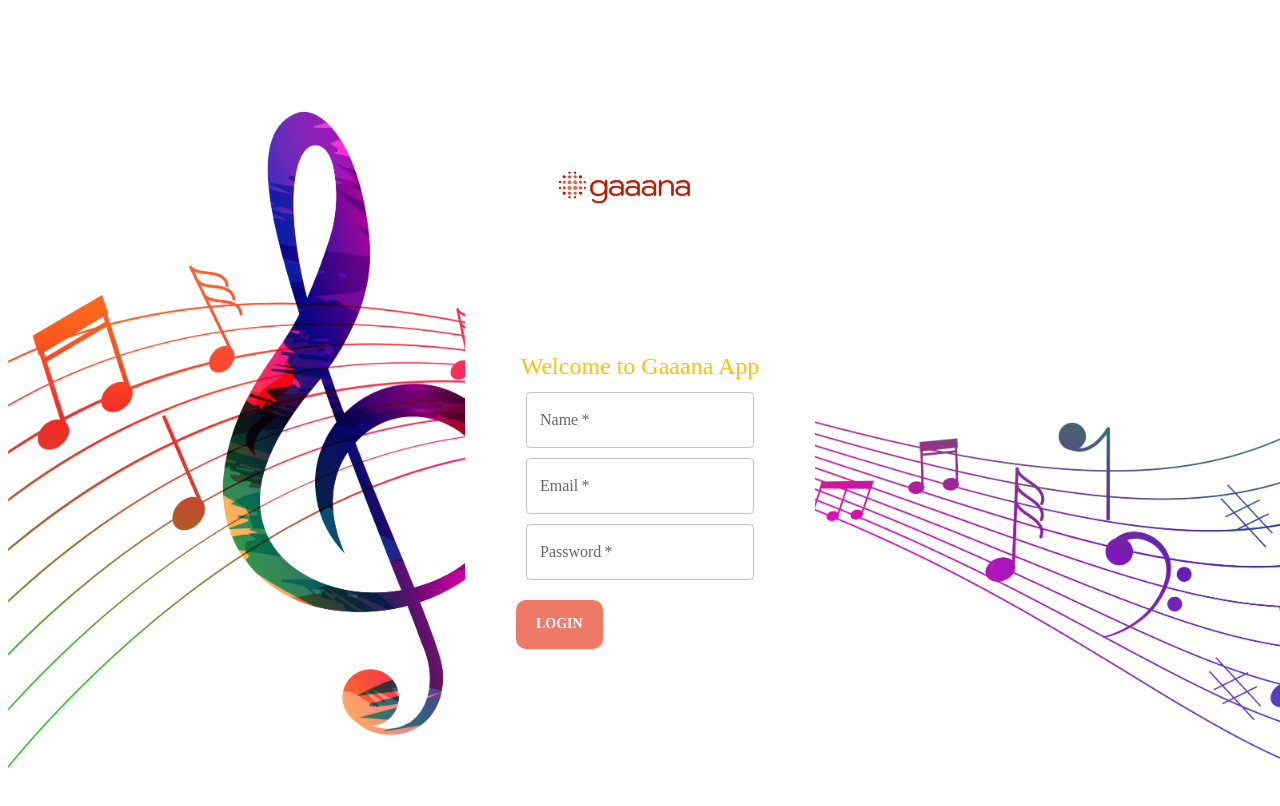
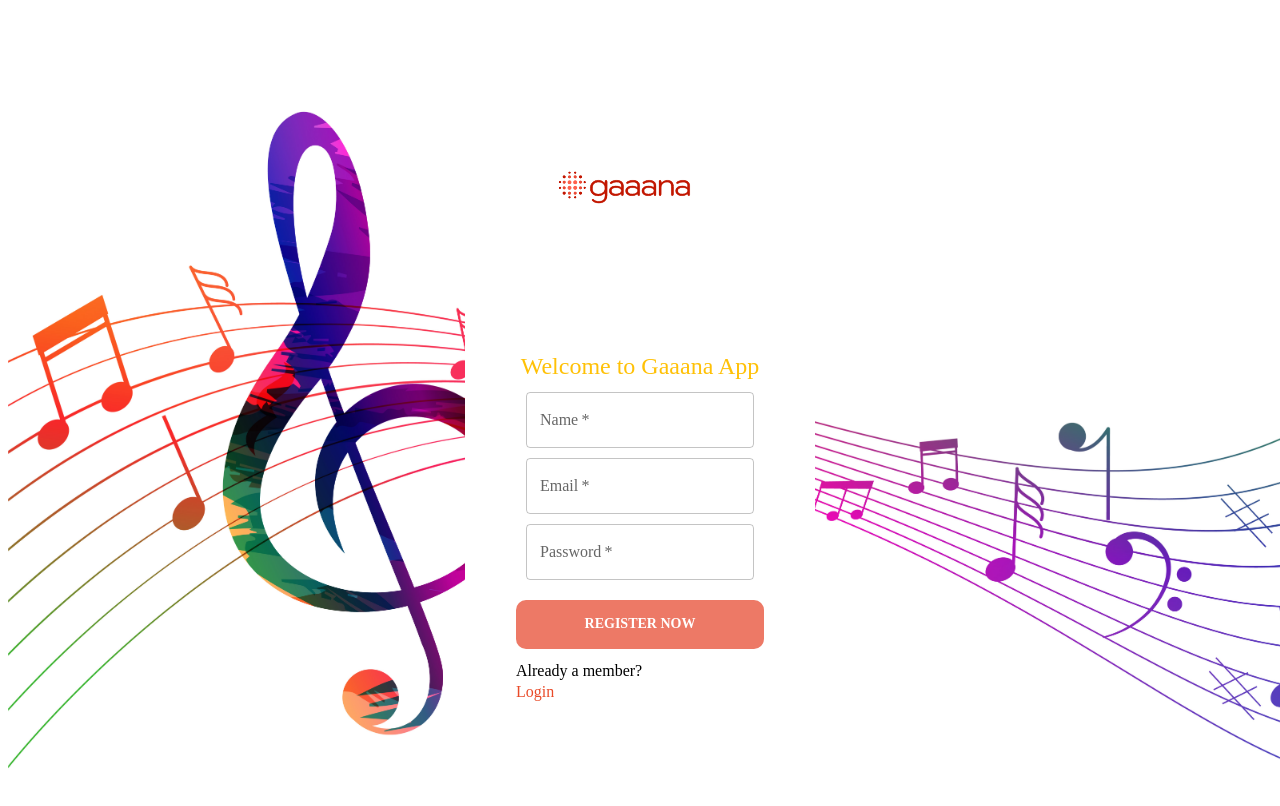
Before and after one commit to PrathameshGonjari/next_gaaana_music_app, a Next.js app: page /sign-up in a window 1280 px wide. Built offline with nearby package versions, Linux system fonts and the light colour scheme.

Commit message:
new account login link added

```diff
--- a/app/(public-route)/sign-up/SignUpForm.tsx
+++ b/app/(public-route)/sign-up/SignUpForm.tsx
@@ -8,6 +8,9 @@
 import { initialState } from "./helper";
 import CustomButton from "@/components/CustomButton";
 import { useRouter } from "next/navigation";
+import { Typography } from "@mui/material";
+import { LinkWrapper } from "../style";
+import Link from "@/components/CustomLink";
 declare interface UserType {
   name: string;
   email: string;
@@ -69,8 +72,12 @@
         />
       </InputWrapper>
       <LoginButtonWrapper>
-        <CustomButton handleClick={handleSubmit}>Login</CustomButton>
+        <CustomButton handleClick={handleSubmit}>Register Now</CustomButton>
       </LoginButtonWrapper>
+      <LinkWrapper>
+        <Typography>Already a member?</Typography>
+        <Link navigateUrl={"/"}>Login</Link>
+      </LinkWrapper>
     </form>
   );
 };
--- /dev/null
+++ b/app/(public-route)/style.ts
@@ -0,0 +1,7 @@
+import styled from "styled-components";
+
+
+
+export const LinkWrapper = styled.div`
+  margin-top: 10px;
+`;
--- a/components/CustomButton/style.ts
+++ b/components/CustomButton/style.ts
@@ -12,6 +12,7 @@
     color: ${(props) => props?.textcolor};
     padding: 12px 20px;
     border-radius: 10px 10px;
+    width: 100%;
     &:hover {
       background-color: ${Colors.scorpio_scarlet_seal};
       color: ${Colors.white};
--- /dev/null
+++ b/components/CustomLink/index.tsx
@@ -0,0 +1,13 @@
+import React from "react";
+import { CustomLink } from "./style";
+
+interface CustomLinkType {
+  children: string;
+  navigateUrl: string;
+}
+
+const Link = ({ children, navigateUrl }: CustomLinkType) => {
+  return <CustomLink href={navigateUrl}>{children}</CustomLink>;
+};
+
+export default Link;
--- /dev/null
+++ b/components/CustomLink/style.ts
@@ -0,0 +1,25 @@
+import Colors from "@/constants/Colors";
+import Link from "next/link";
+import styled from "styled-components";
+
+export const CustomLink = styled(Link)`
+  &:link {
+    text-decoration: none;
+    color: ${Colors.scorpio_scarlet_seal};
+  }
+
+  &:visited {
+    text-decoration: none;
+    color: ${Colors.scorpio_scarlet_seal};
+  }
+
+  &:hover {
+    text-decoration: none;
+    color: ${Colors.scorpio_scarlet_seal};
+  }
+
+  &:active {
+    text-decoration: none;
+    color: ${Colors.scorpio_scarlet_seal};
+  }
+`;
--- a/package.json
+++ b/package.json
@@ -7,7 +7,7 @@
 		"build": "next build",
 		"start": "next start",
 		"lint": "next lint",
-		"prepare": "husky install"
+		"postinstall": "husky install"
 	},
 	"husky": {
 		"hooks": {
@@ -50,6 +50,7 @@
 		"eslint-plugin-react-hooks": "^4.6.0",
 		"eslint-plugin-react-refresh": "^0.4.3",
 		"husky": "^8.0.3",
+		"pinst": "^3.0.0",
 		"prettier": "^3.0.2"
 	}
 }
```
Also changed, not shown: app/(public-route)/sign-in/SignInForm.tsx (+7 -0 lines), constants/Colors.ts (indentation only), 2 other files (tests, documents, lock files or other folders).
